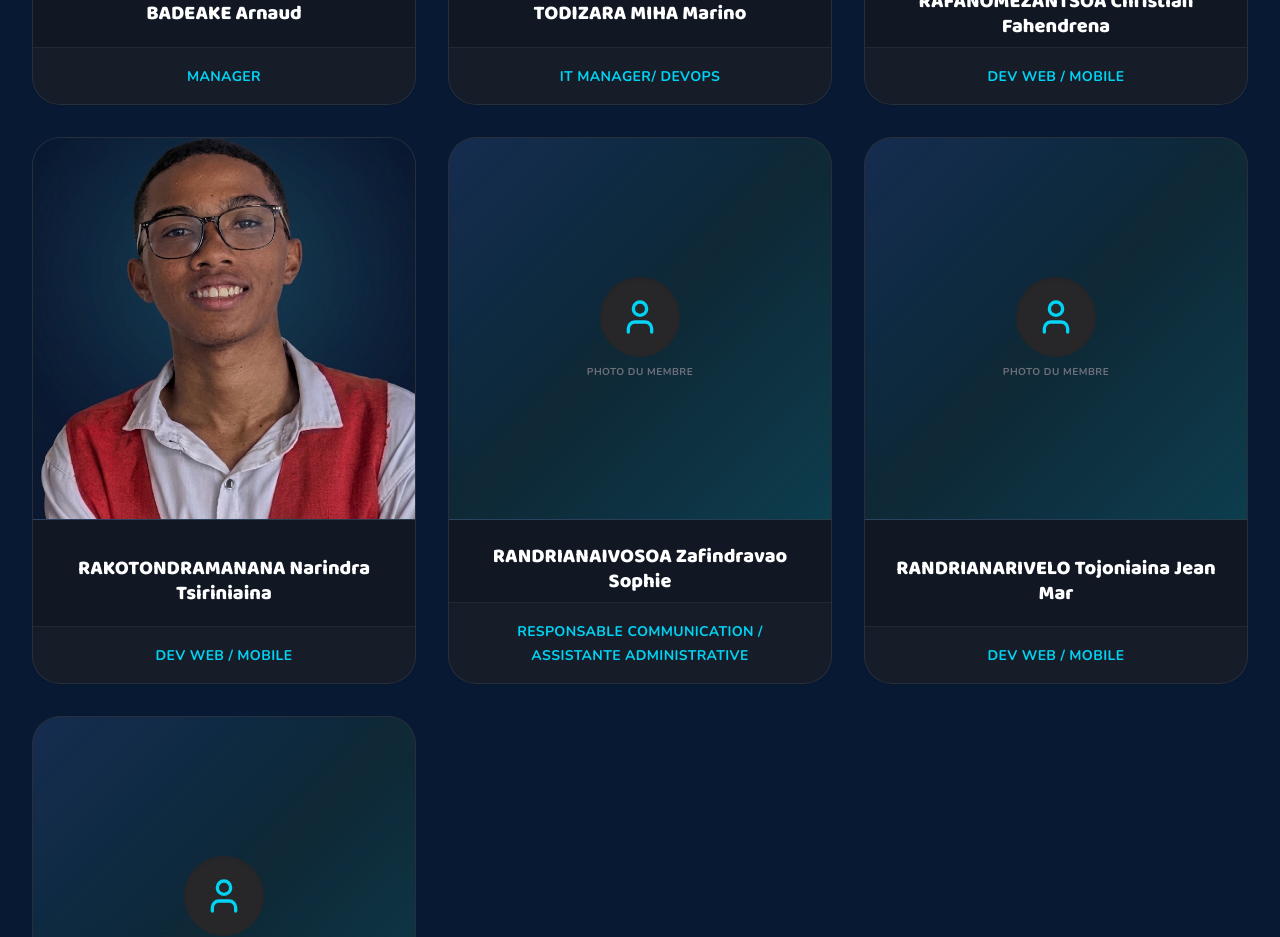
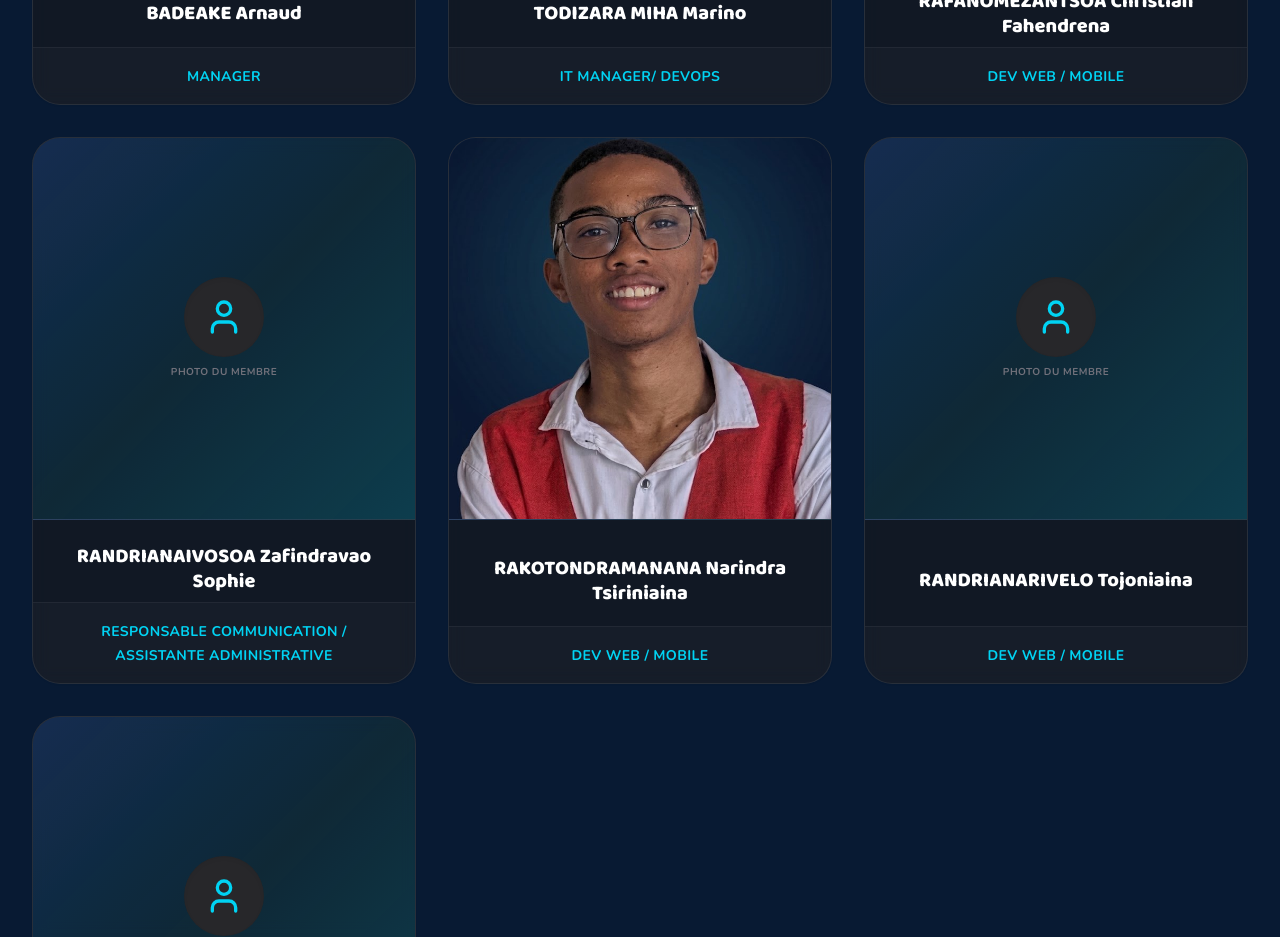
Before and after one commit to Fahendrena2004/B-tech-Company, a Next.js app: page /team in a window 1280 px wide. Shown: the part 860-1797 px from the top of the page. Built offline with nearby package versions, Linux system fonts and the light colour scheme.

Commit message:
fix: reorder team members and correct name for RANDRIANARIVELO Tojoniaina

```diff
--- a/data/team.ts
+++ b/data/team.ts
@@ -44,6 +44,16 @@ export const teamMembers: TeamMember[] = [
   },
   {
     id: "0004",
+    name: "RANDRIANAIVOSOA Zafindravao Sophie",
+    role: "Responsable communication / Assistante administrative",
+    department: "Administration & Communication",
+    bio: "Responsable de la communication et assistante administrative",
+    email: "sophierandria.crys@gmail.com",
+    phone: "0345009283",
+    avatarUrl: ""
+  },
+    {
+    id: "0005",
     name: "RAKOTONDRAMANANA Narindra Tsiriniaina",
     role: "Dev web / mobile",
     department: "Développement",
@@ -53,18 +63,8 @@ export const teamMembers: TeamMember[] = [
     avatarUrl: "/images/team/Tsiry.jpg"
   },
   {
-    id: "0005",
-    name: "RANDRIANAIVOSOA Zafindravao Sophie",
-    role: "Responsable communication / Assistante administrative",
-    department: "Administration & Communication",
-    bio: "Responsable de la communication et assistante administrative",
-    email: "sophierandria.crys@gmail.com",
-    phone: "0345009283",
-    avatarUrl: ""
-  },
-  {
     id: "0006",
-    name: "RANDRIANARIVELO Tojoniaina Jean Mar",
+    name: "RANDRIANARIVELO Tojoniaina",
     role: "Dev web / mobile",
     department: "Développement",
     bio: "Développeur Web et Mobile",
```
